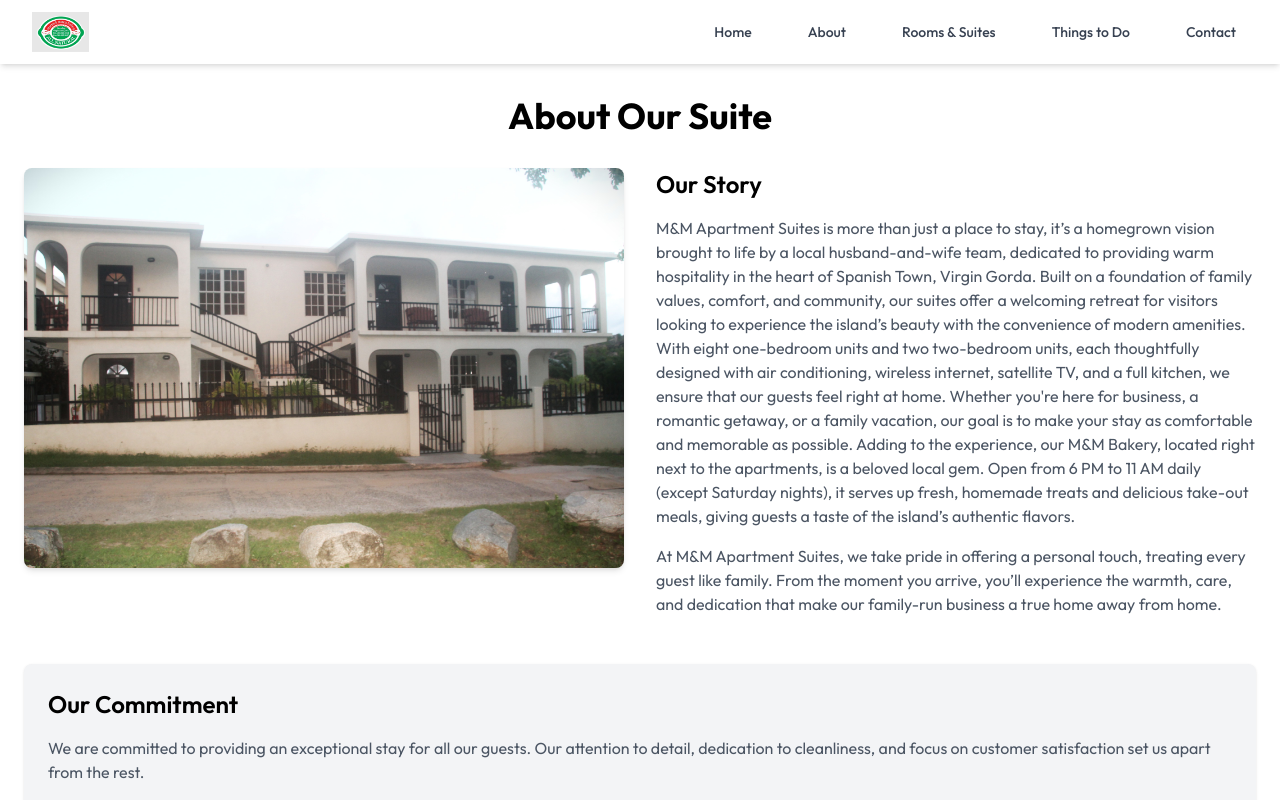
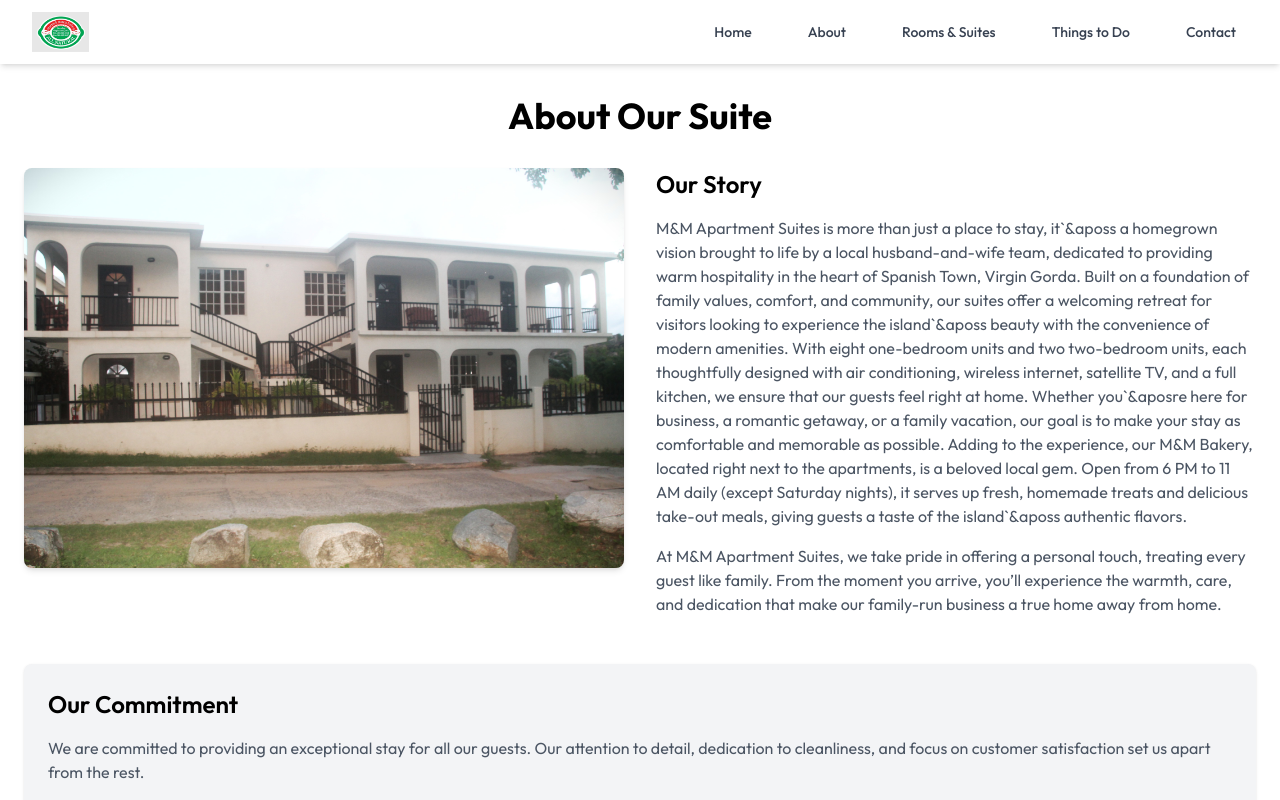
Before and after one commit to tsedeniaermias/M-M-Properties, a Next.js app: page /about in a window 1280 px wide. Shown: the top 800 px of the page. Built offline with nearby package versions, Linux system fonts and the light colour scheme.

Commit message:
update about page

```diff
--- a/app/about/page.tsx
+++ b/app/about/page.tsx
@@ -20,8 +20,8 @@
         <div>
           <h2 className="text-2xl font-semibold mb-4">Our Story</h2>
           <p className="text-gray-600 mb-4">
-          M&M Apartment Suites is more than just a place to stay, it’s a homegrown vision brought to life by a local husband-and-wife team, dedicated to providing warm hospitality in the heart of Spanish Town, Virgin Gorda. Built on a foundation of family values, comfort, and community, our suites offer a welcoming retreat for visitors looking to experience the island’s beauty with the convenience of modern amenities. With eight one-bedroom units and two two-bedroom units, each thoughtfully designed with air conditioning, wireless internet, satellite TV, and a full kitchen, we ensure that our guests feel right at home. Whether you're here for business, a romantic getaway, or a family vacation, our goal is to make your stay as comfortable and memorable as possible.
-Adding to the experience, our M&M Bakery, located right next to the apartments, is a beloved local gem. Open from 6 PM to 11 AM daily (except Saturday nights), it serves up fresh, homemade treats and delicious take-out meals, giving guests a taste of the island’s authentic flavors.
+          M&M Apartment Suites is more than just a place to stay, it`&aposs a homegrown vision brought to life by a local husband-and-wife team, dedicated to providing warm hospitality in the heart of Spanish Town, Virgin Gorda. Built on a foundation of family values, comfort, and community, our suites offer a welcoming retreat for visitors looking to experience the island`&aposs beauty with the convenience of modern amenities. With eight one-bedroom units and two two-bedroom units, each thoughtfully designed with air conditioning, wireless internet, satellite TV, and a full kitchen, we ensure that our guests feel right at home. Whether you`&aposre here for business, a romantic getaway, or a family vacation, our goal is to make your stay as comfortable and memorable as possible.
+Adding to the experience, our M&M Bakery, located right next to the apartments, is a beloved local gem. Open from 6 PM to 11 AM daily (except Saturday nights), it serves up fresh, homemade treats and delicious take-out meals, giving guests a taste of the island`&aposs authentic flavors.
 
           </p>
           <p className="text-gray-600 mb-4">
```
